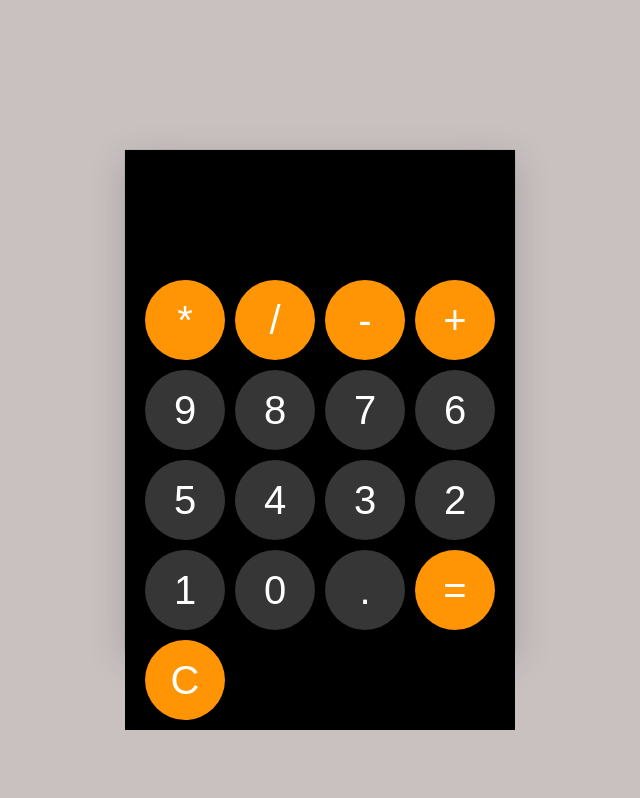
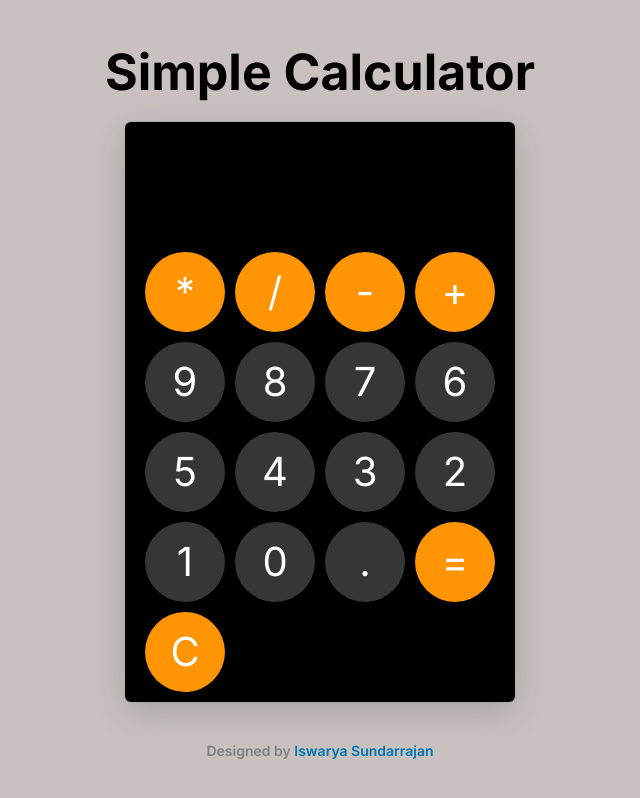
Before and after one commit to Iswarya-S26/Codsoft-calculator, a plain HTML site: page index.html in a window 1280 px wide. Shown: the whole page, without its empty margins (320-960 px from the left). Drawn offline with Linux system fonts and the light colour scheme.

Commit message:
fix errors

```diff
--- a/index.html
+++ b/index.html
@@ -7,6 +7,7 @@
     <title>Calculator</title>
   </head>
   <body>
+    <h2>Simple Calculator</h2>
     <div class="container">
       <div class="display">
         <input type="text" id="input" />
@@ -31,6 +32,7 @@
         <button onclick="clearAll()">C</button>
       </div>
     </div>
+    <footer>Designed by <a href="https://www.linkedin.com/in/iswarya26/">Iswarya Sundarrajan</a></footer>
 
     <script src="script.js"></script>
   </body>
--- a/style.css
+++ b/style.css
@@ -1,21 +1,31 @@
+@import url("https://fonts.googleapis.com/css2?family=Inter:ital,opsz,wght@0,14..32,100..900;1,14..32,100..900&display=swap");
+
 * {
   margin: 0;
   padding: 0;
   box-sizing: border-box;
+  font-family: "Inter", sans-serif;
 }
 
 body {
   background-color: #c8c1c0;
   height: 100vh;
-  display: grid;
-  place-items: center;
+  display: flex;
+  flex-direction: column;
+  align-items: center;
+  justify-content: center;
+  gap: 20px;
+}
+
+body > h2 {
+  font-size: 50px;
 }
 
 .container {
-  height: 500px;
   width: 390px;
-
   box-shadow: rgba(0, 0, 0, 0.16) 0px 10px 36px 0px, rgba(0, 0, 0, 0.06) 0px 0px 0px 1px;
+  border-radius: 6px;
+  overflow: hidden;
 }
 .display {
   height: 120px;
@@ -68,3 +78,20 @@ body {
 .actions button:nth-child(-n + 4):hover {
   background-color: #e1ab5f;
 }
+
+footer {
+  text-align: center;
+  margin-top: 20px;
+  font-size: 14px;
+  color: gray;
+  font-weight: 600;
+}
+
+footer a {
+  color: #0073b1;
+  text-decoration: none;
+}
+
+footer a:hover {
+  text-decoration: underline;
+}
```
